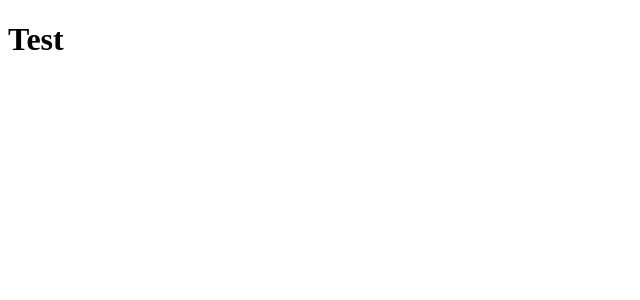
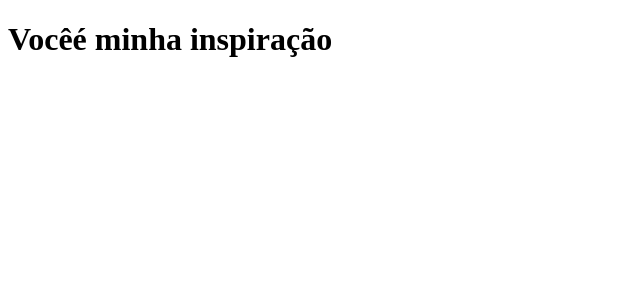
Before and after one commit to LuisBacker/tabnews, a Next.js app: page / in a window 1280 px wide. Shown: the top 300 px of the page, without its empty margins (0-640 px from the left). Built offline with nearby package versions, Linux system fonts and the light colour scheme.

Commit message:
[structure] update index.js

```diff
--- a/pages/index.js
+++ b/pages/index.js
@@ -1,5 +1,5 @@
 function Home(){
-    return <h1>Test</h1>
+    return <h1>Vocêé minha inspiração</h1>
 }
 
 export default Home;
```
